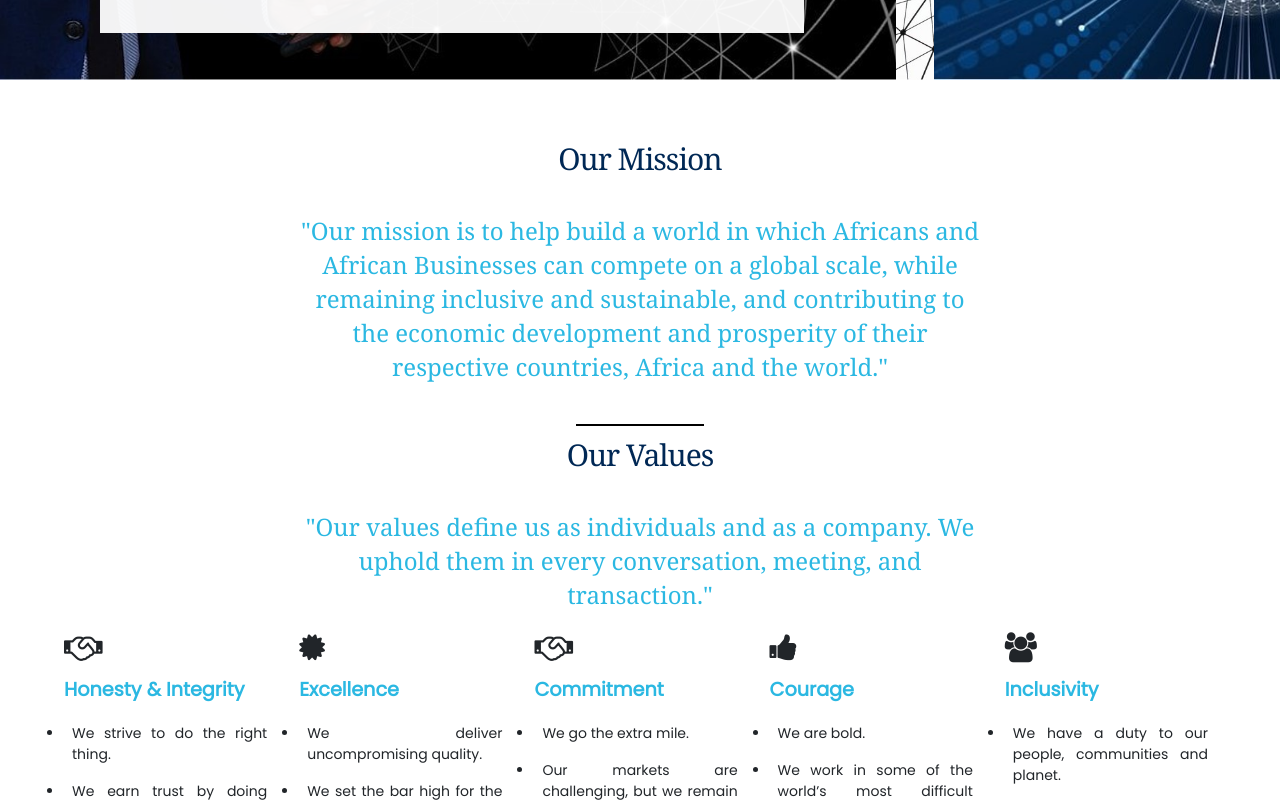
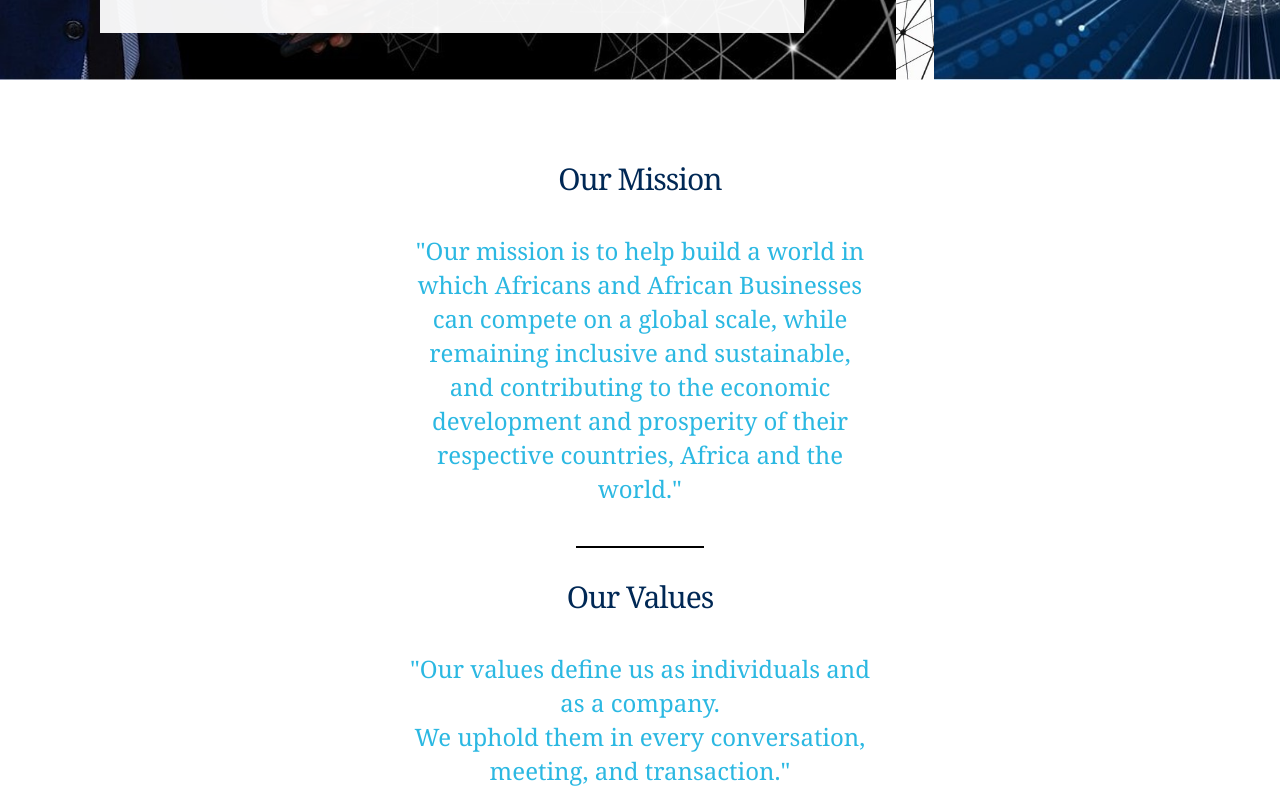
Before and after one commit to ealpha072/maitri_capital, a React (Create React App) app in the folder frontend/: page / in a window 1280 px wide. Shown: the part 420-1222 px from the top of the page. Built offline with nearby package versions, Linux system fonts and the light colour scheme; the HTML template or start-up script is replaced by a standard one.

Commit message:
About us page done

```diff
--- a/frontend/src/components/About.jsx
+++ b/frontend/src/components/About.jsx
@@ -95,7 +95,7 @@ const About = () => {
 				<div className={styles.missionDiv}>
 					<p className="front-p">Our Values</p>
 					<p className="">
-				"Our values define us as individuals and as a company. We uphold
+						"Our values define us as individuals and as a company. <br /> We uphold
 						them in every conversation, meeting, and transaction."
 					</p>
 				</div>
@@ -236,32 +236,7 @@ const About = () => {
 
 			<div className={styles.storyLine}>
 				<div>
-				<p className="">Our Story</p>
-				<p>
-				<strong>[Maitri Capital]</strong> was founded in 2016 by two
-				partners who shared a passion for investing in Africa. At the
-				time, the African investment landscape was full of challenges and
-				opportunities, and the founders saw an opportunity to create a
-				firm that could help investors navigate these challenges and
-				capitalize on the opportunities. Today, [Company Name] has grown
-				into a leading provider of investment and corporate advisory
-				services in Africa. We have a team of experts who are dedicated to
-				providing our clients with the highest level of service and
-				support, and we have established long-standing relationships with
-				our clients and partners across the region.
-				</p>
-				<p>
-				The firm's focus on research and local expertise helped it stand
-				out in a crowded market, and it quickly became known as a go-to
-				firm for investors looking to enter or expand in Africa.
-				</p>
-				<p>
-				Despite our growth, we remain committed to our founding principles
-				of local expertise, research capabilities, commitment to
-				excellence, and long-standing relationships. We believe that these
-				principles are the key to our success, and we will continue to
-				uphold them as we grow and expand in the years to come.
-				</p>
+
 				</div>
 			</div>
 		</div>
--- a/frontend/src/components/styles/About.module.css
+++ b/frontend/src/components/styles/About.module.css
@@ -9,8 +9,8 @@
     display: flex;
     flex-direction: column;
     align-items: center;
-    width: 60%;
-    margin: auto;
+    width: 40%;
+    margin:auto;
     text-align: center;
 }
 
@@ -23,6 +23,10 @@
 .valuesDiv{
     width: 100%;
     margin: auto;
+}
+
+.missionDiv p:first-child{
+    padding-top: 30px;
 }
 
 .missionDiv p:last-child{
@@ -55,10 +59,13 @@
 }
 
 .individualHolder ul li{
-    font-size: 0.875rem;
+    width: 95%;
+    font-size: 1rem;
+    color: #000;
+    text-indent: -4px;
     list-style-type: disc;
-    padding: 8px;
-    text-align: justify;
+    padding: 4px;
+    text-align: left;
 }
 
 /* BOTTOM */
```
Also changed, not shown: frontend/src/components/redundants.js (renamed from frontend/src/components/redutants.js, +28 -1 lines), 1 other file (tests, documents, lock files or other folders). Lines whose indentation alone changed are shown as unchanged.
